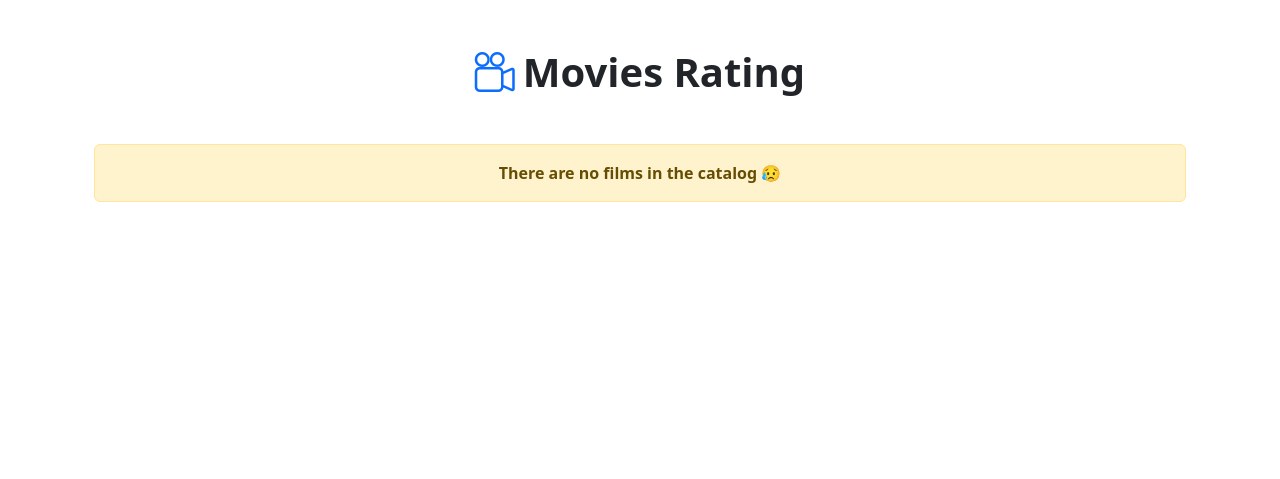
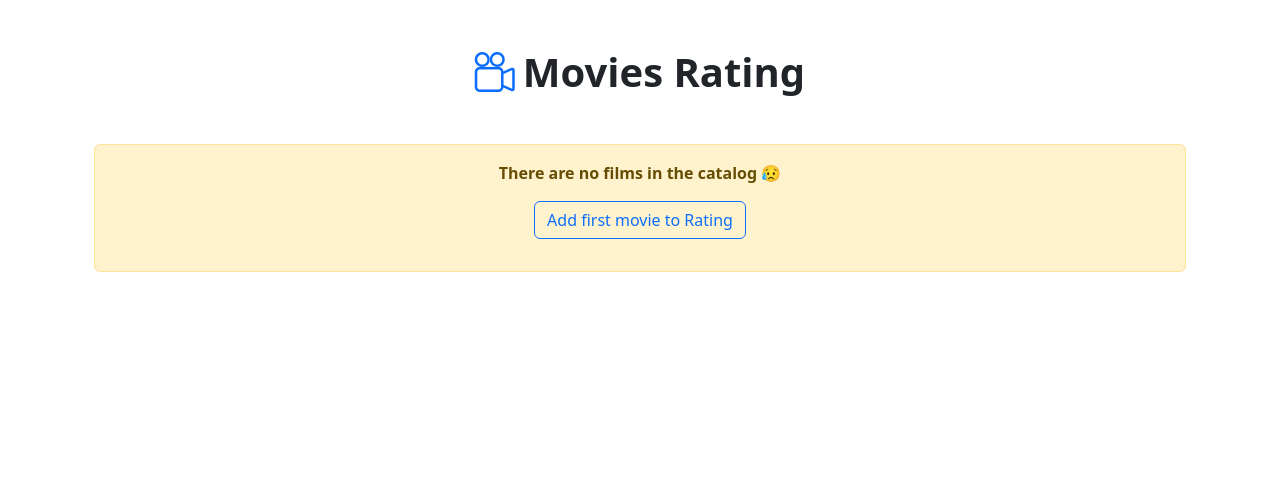
Before and after one commit to Nottezz/FastAPI-Movie-Catalog, a FastAPI app: page /movie-catalog/ in a window 1280 px wide. Shown: the part 96-575 px from the top of the page. Run offline with FastAPI, Linux system fonts and the light colour scheme.

Commit message:
button for open add form

```diff
--- a/movie_catalog/templates/movie-catalog/list.html
+++ b/movie_catalog/templates/movie-catalog/list.html
@@ -74,9 +74,16 @@
           </div>
         </div>
       </div>
+      <div class="my-3">
+        <a href="{{ url_for("movie-catalog:create-view") }}" class="btn btn-outline-primary">Add movie to Rating</a>
+      </div>
     {% else %}
       <div class="alert alert-warning mt-5 text-center fw-bold" role="alert">
         There are no films in the catalog 😥
+        <div class="my-3">
+          <a href="{{ url_for("movie-catalog:create-view") }}" class="btn btn-outline-primary">Add first movie to
+            Rating</a>
+        </div>
       </div>
     {% endif %}
   </div>
```
Lines whose indentation alone changed are shown as unchanged.
